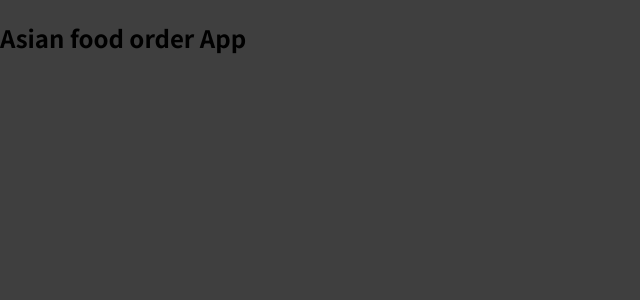
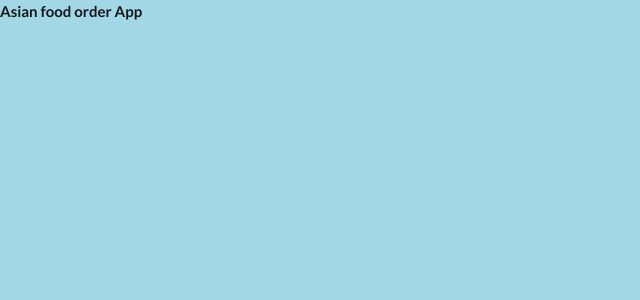
Before and after one commit to EmmanouilM/asian-food-order-app-REACTJS, a JavaScript app: page / in a window 1280 px wide. Shown: the top 300 px of the page, without its empty margins (0-640 px from the left). Built offline with nearby package versions, Linux system fonts and the light colour scheme.

Commit message:
add global styling

```diff
--- a/src/index.css
+++ b/src/index.css
@@ -1,14 +1,83 @@
-@import url('https://fonts.googleapis.com/css2?family=Noto+Sans+JP:wght@400;700&display=swap');
+@import url('https://fonts.googleapis.com/css2?family=Acme&family=Lato:wght@300;400;700;900&display=swap');
+:root {
+    /* color variables  */
+    --black:#17181b;
+  --blue-100: #a2d8e5;
+  --gold: #ffc533;
+  --pink: #ff5a6e;
+  --pink-200: #dd374b;
+  --white:#ffffff;
 
+  /* gap variables  */
+  --space-50:0.5rem;
+  --space-100:1rem;
+  --space-200:2rem;
+  --space-300:3rem;
+  --space-400:4rem;
+  --space-500:5rem;
+}
 * {
-  box-sizing: border-box;
+    outline: none;
+    border: none;
+  }
+/* Box sizing rules */
+*,
+*::before,
+*::after {
+  box-sizing: inherit;
 }
-
+/* Remove default margin */
+body,
+h1,
+h2,
+h3,
+h4,
+p,
+figure {
+  margin: 0;
+}
+/* Remove list styles on ul, ol elements with a list role, which suggests default styling will be removed */
+ul[role='list'],
+ol[role='list'] {
+  list-style: none;
+  margin: 0;
+  padding: 0;
+}
+/* Set core root defaults */
 html {
-  font-family: 'Noto Sans JP', sans-serif;
+    box-sizing: border-box;
+    font-size: 62.5%;
+  }
+html:focus-within {
+  scroll-behavior: smooth;
 }
-
+/* Set core body defaults */
 body {
-  margin: 0;
-  background-color: #3f3f3f;
+  min-height: 100vh;
+  font-family: 'Lato', sans-serif;
+  line-height: 1.5;
+  letter-spacing: normal;
+   background-color:var(--blue-100);
+  color: var(--black);
 }
+/* Inherit fonts for inputs and buttons */
+input,
+button,
+textarea,
+select {
+  font: inherit;
+}
+/* Remove all animations, transitions and smooth scroll for people that prefer not to see them */
+@media (prefers-reduced-motion: reduce) {
+  html:focus-within {
+   scroll-behavior: auto;
+  }
+  *,
+  *::before,
+  *::after {
+    animation-duration: 0.01ms !important;
+    animation-iteration-count: 1 !important;
+    transition-duration: 0.01ms !important;
+    scroll-behavior: auto !important;
+  }
+}
```
